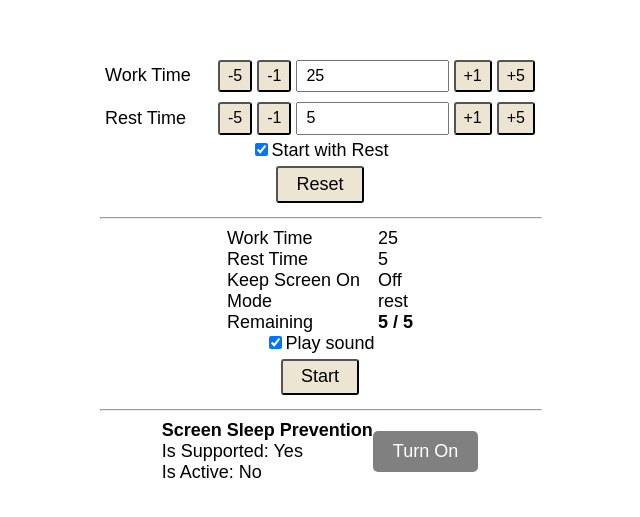
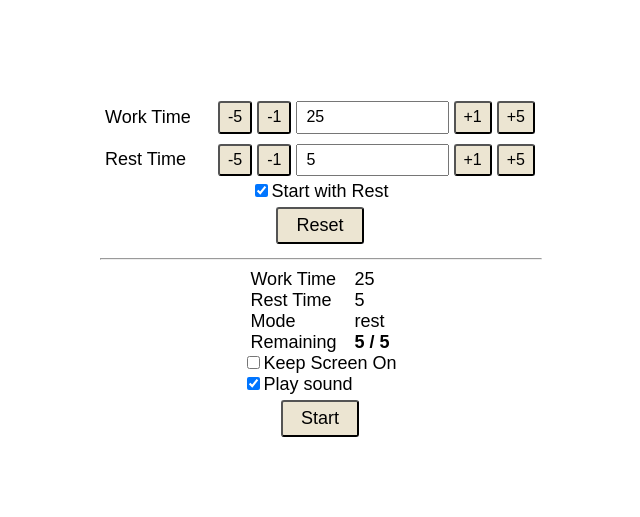
Before and after one commit to pofl/interval-timer-react-vite, a React (Vite) app: page / in a window 1280 px wide. Shown: the part 131-648 px from the top of the page, without its empty margins (320-960 px from the left). Built offline with nearby package versions, Linux system fonts and the light colour scheme.

Commit message:
Represent Wake Lock as checkbox

```diff
--- a/src/components/IntervalTimer.tsx
+++ b/src/components/IntervalTimer.tsx
@@ -1,6 +1,5 @@
 import { useEffect, useMemo, useState } from "react";
 import { useWakeLock } from "../hooks/use-wake-lock";
-import ReactWakeLock from "./ReactWakeLock";
 import { SettingControl } from "./SettingControl";
 
 // const sound = new Audio('https://cdn.freesound.org/previews/351/351550_3450800-lq.mp3'); // ding
@@ -125,21 +124,6 @@ export function IntervalTimer() {
             <td style={{ padding: '0 0.5em' }}>{restTime}</td>
           </tr>
           <tr>
-            <td style={{ padding: '0 0.5em' }}>Keep Screen On</td>
-            <td style={{ padding: '0 0.5em' }}>
-              <span onClick={handleToggle} >
-                {error ?
-                  <span>Error: {error}</span> :
-                  !isSupported ?
-                    "Not Supported" :
-                    isLocked ?
-                      <span style={{ color: 'green' }}>On</span> :
-                      "Off"
-                }
-              </span>
-            </td>
-          </tr>
-          <tr>
             <td style={{ padding: '0 0.5em' }}>Mode</td>
             <td style={{ padding: '0 0.5em' }}>{modes[mode]}</td>
           </tr>
@@ -151,24 +135,40 @@ export function IntervalTimer() {
       </table>
 
       <div>
-        <label>
-          <input
-            type="checkbox"
+        <div>
+            {
+              error ? (
+              <span>Screen Lock Prevention Error: {error}</span>
+            ) : !isSupported ? (
+              "Screen Lock Prevention Not Supported"
+            ) : (
+              <label>
+                <input
+                  type="checkbox"
+                  checked={isLocked}
+                  onChange={handleToggle}
+                />
+                Keep Screen On
+              </label>
+            )
+          }
+        </div>
+        <div>
+          <label>
+            <input
+              type="checkbox"
             checked={playSound}
             onChange={(e) => setPlaySound(e.target.checked)}
           />
-          Play sound
-        </label>
+            Play sound
+          </label>
+        </div>
       </div>
       <div>
         <button className='pad-l marg' onClick={() => setIsPlaying(!isPlaying)}>
           {!isPlaying && timer > 0 ? "Start" : "Pause"}
         </button>
       </div>
-
-      <hr style={{ width: '100%' }} />
-
-      <ReactWakeLock isSupported={isSupported} error={error} isLocked={isLocked} handleToggle={handleToggle} />
     </div>
   );
 }
--- a/src/components/ReactWakeLock.tsx
+++ /dev/null
@@ -1,57 +0,0 @@
-type ReactWakeLockProps = {
-  isSupported: boolean,
-  error: string | null,
-  isLocked: boolean,
-  handleToggle: () => Promise<void>
-};
-
-function ReactWakeLock({ isSupported, error, isLocked, handleToggle }: ReactWakeLockProps) {
-  return (
-    <div>
-      <div style={{ display: 'flex', justifyContent: 'space-between', alignItems: 'center' }}>
-        <div>
-          <div>
-            <b>Screen Sleep Prevention</b>
-          </div>
-          {error && (
-            <p style={{ color: 'red' }}>
-              <b>Error:</b> {error}
-            </p>
-          )}
-          <div>Is Supported: {isSupported ? 'Yes' : 'No'}</div>
-          <div style={isLocked ? { color: 'green' } : {}}>Is Active: {isLocked ? 'Yes' : 'No'}</div>
-        </div>
-        <button
-          onClick={handleToggle}
-          disabled={!isSupported}
-          style={{
-            padding: '10px 20px',
-            backgroundColor: isLocked ? 'green' : 'gray',
-            color: 'white',
-            border: 'none',
-            borderRadius: '5px',
-            cursor: (isSupported) ? 'pointer' : 'not-allowed',
-          }}
-        >
-          {isLocked ? 'Turn Off' : 'Turn On'}
-        </button>
-      </div>
-
-      {error && (
-        <div style={{ backgroundColor: '#fecaca', borderColor: '#f87171', color: '#b91c1c', padding: '10px', borderRadius: '5px', margin: '10px 0' }}>
-          <p style={{ fontWeight: 'bold' }}>Error</p>
-          <p>{error}</p>
-        </div>
-      )}
-
-      {!isSupported && (
-        <div style={{ backgroundColor: '#fecaca', borderColor: '#f87171', color: '#b91c1c', padding: '10px', borderRadius: '5px', margin: '10px 0' }}>
-          <p style={{ fontWeight: 'bold' }}>Unsupported Browser</p>
-          <p>The Screen Wake Lock API is not supported in your browser.</p>
-        </div>
-      )}
-    </div>
-  );
-}
-
-export default ReactWakeLock;
```
Also changed, not shown: src/components/ScreenWake.tsx (deleted, +0 -125 lines).
